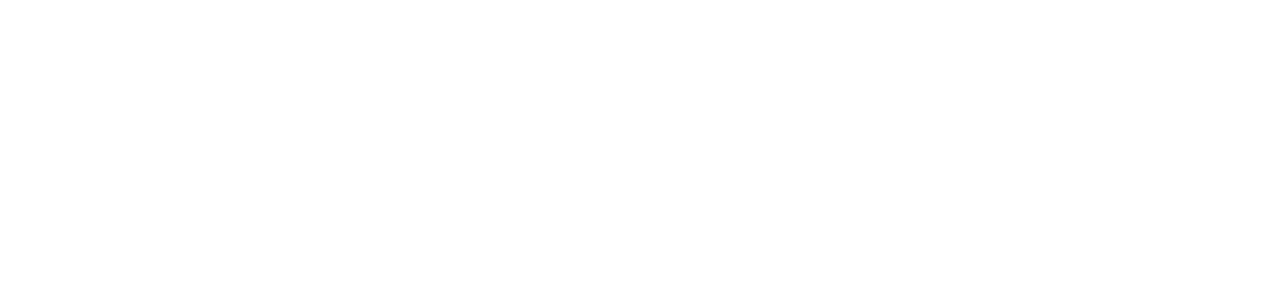
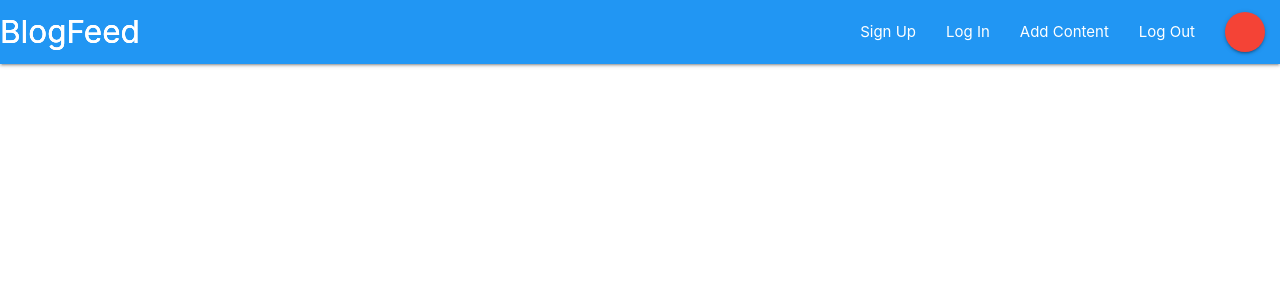
Before and after one commit to arghac14/BlogFeed, a React (Create React App) app: page /createproject in a window 1280 px wide. Shown: the top 300 px of the page. Built offline with nearby package versions, Linux system fonts and the light colour scheme.

Commit message:
Added layout component

```diff
--- a/public/index.html
+++ b/public/index.html
@@ -19,6 +19,11 @@
       work correctly both with client-side routing and a non-root public URL.
       Learn how to configure a non-root public URL by running `npm run build`.
     -->
+    <link rel="stylesheet" href="https://cdnjs.cloudflare.com/ajax/libs/materialize/1.0.0/css/materialize.min.css">
+
+    <!-- Compiled and minified JavaScript -->
+    <script src="https://cdnjs.cloudflare.com/ajax/libs/materialize/1.0.0/js/materialize.min.js"></script>
+
     <title>BlogFeed</title>
   </head>
   <body>
--- a/src/App.js
+++ b/src/App.js
@@ -1,11 +1,13 @@
 import React, {Component} from 'react';
 import {BrowserRouter} from 'react-router-dom';
+import Navbar from './components/layout/Navbar'
 
 class App extends Component{
   render() {
     return(
     <BrowserRouter>
     <div className="App">
+      <Navbar/>
 
     </div>
     </BrowserRouter>
--- a/src/components/layout/Navbar.js
+++ b/src/components/layout/Navbar.js
@@ -0,0 +1,18 @@
+import React, {Component} from 'react';
+import {Link, NavLink} from 'react-router-dom';
+import SignedIn from './SignedIn'
+import SignedOut from './SignedOut'
+const Navbar=()=>{
+    return(
+        <div className="navbar">
+        <nav className="nav-wrapper blue darken -5">
+            <Link to='/' className="brand-logo"> BlogFeed</Link>
+
+        <SignedIn/>
+        <SignedOut/>
+        </nav>
+        </div>
+
+    )
+}
+export default Navbar;
--- a/src/components/layout/SignedIn.js
+++ b/src/components/layout/SignedIn.js
@@ -0,0 +1,19 @@
+import React, {Component} from 'react';
+import {Link, NavLink} from 'react-router-dom';
+
+const SignedIn=()=>{
+    return(
+        <div className="navbar">
+        <nav className="nav-wrapper blue darken -5">
+            <Link to='/' className="brand-logo"> BlogFeed</Link>
+            <ul className="right">
+                <li><NavLink to='/'>Add Content</NavLink></li>
+                <li><NavLink to='/'>Log Out</NavLink></li>
+                <li><NavLink to='/' className="btn btn-floating red lighen-2"></NavLink></li>
+            </ul>
+        </nav>
+        </div>
+
+    )
+}
+export default SignedIn;
--- a/src/components/layout/SignedOut.js
+++ b/src/components/layout/SignedOut.js
@@ -0,0 +1,19 @@
+import React, {Component} from 'react';
+import {Link, NavLink} from 'react-router-dom';
+
+const SignedOut=()=>{
+    return(
+        <div className="navbar">
+        <nav className="nav-wrapper blue darken -5">
+            <Link to='/' className="brand-logo"> BlogFeed</Link>
+            <ul className="right">
+                <li><NavLink to='/'>Sign Up</NavLink></li>
+                <li><NavLink to='/'>Log In</NavLink></li>
+
+            </ul>
+        </nav>
+        </div>
+
+    )
+}
+export default SignedOut;
```
